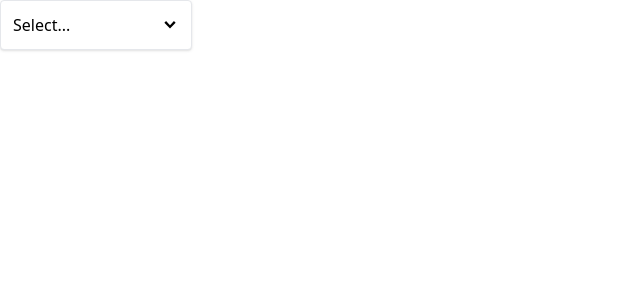
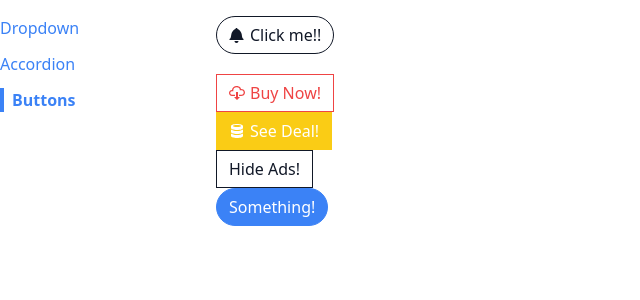
Before and after one commit to rayvafa/react-components, a React (Create React App) app: page /buttons in a window 1280 px wide. Shown: the top 300 px of the page, without its empty margins (0-640 px from the left). Built offline with nearby package versions, Linux system fonts and the light colour scheme.

Commit message:
adding navigation

```diff
--- a/src/App.js
+++ b/src/App.js
@@ -1,8 +1,25 @@
-import DropdownPage from "./pages/DropdownPage";
+import Sidebar from './components/Sidebar';
+import Route from './components/Route';
+import AccordionPage from './pages/AccordionPage';
+import DropdownPage from './pages/DropdownPage';
+import ButtonPage from './pages/ButtonPage';
 
 function App() {
   return (
-    <DropdownPage />
+    <div className="container mx-auto grid grid-cols-6 gap-4 mt-4">
+      <Sidebar />
+      <div className="col-span-5">
+        <Route path="/accordion">
+          <AccordionPage />
+        </Route>
+        <Route path="/">
+          <DropdownPage />
+        </Route>
+        <Route path="/buttons">
+          <ButtonPage />
+        </Route>
+      </div>
+    </div>
   );
 }
 
--- /dev/null
+++ b/src/components/Link.js
@@ -0,0 +1,29 @@
+import classNames from 'classnames';
+import useNavigation from '../hooks/use-navigation';
+
+function Link({ to, children, className, activeClassName }) {
+  const { navigate, currentPath } = useNavigation();
+
+  const classes = classNames(
+    'text-blue-500',
+    className,
+    currentPath === to && activeClassName
+  );
+
+  const handleClick = (event) => {
+    if (event.metaKey || event.ctrlKey) {
+      return;
+    }
+    event.preventDefault();
+
+    navigate(to);
+  };
+
+  return (
+    <a className={classes} href={to} onClick={handleClick}>
+      {children}
+    </a>
+  );
+}
+
+export default Link;
--- /dev/null
+++ b/src/components/Route.js
@@ -0,0 +1,13 @@
+import useNavigation from "../hooks/use-navigation";
+
+function Route({ path, children }) {
+  const { currentPath } = useNavigation();
+
+  if (path === currentPath) {
+    return children;
+  }
+
+  return null;
+}
+
+export default Route;
--- /dev/null
+++ b/src/components/Sidebar.js
@@ -0,0 +1,30 @@
+import Link from './Link';
+
+function Sidebar() {
+  const links = [
+    { label: 'Dropdown', path: '/' },
+    { label: 'Accordion', path: '/accordion' },
+    { label: 'Buttons', path: '/buttons' },
+  ];
+
+  const renderedLinks = links.map((link) => {
+    return (
+      <Link
+        key={link.label}
+        to={link.path}
+        className="mb-3"
+        activeClassName="font-bold border-l-4 border-blue-500 pl-2"
+      >
+        {link.label}
+      </Link>
+    );
+  });
+
+  return (
+    <div className="sticky top-0 overflow-y-scroll flex flex-col items-start">
+      {renderedLinks}
+    </div>
+  );
+}
+
+export default Sidebar;
--- /dev/null
+++ b/src/context/navigation.js
@@ -0,0 +1,32 @@
+import { createContext, useState, useEffect } from 'react';
+
+const NavigationContext = createContext();
+
+function NavigationProvider({ children }) {
+  const [currentPath, setCurrentPath] = useState(window.location.pathname);
+
+  useEffect(() => {
+    const handler = () => {
+      setCurrentPath(window.location.pathname);
+    };
+    window.addEventListener('popstate', handler);
+
+    return () => {
+      window.removeEventListener('popstate', handler);
+    };
+  }, []);
+
+  const navigate = (to) => {
+    window.history.pushState({}, '', to);
+    setCurrentPath(to);
+  };
+
+  return (
+    <NavigationContext.Provider value={{ currentPath, navigate }}>
+      {children}
+    </NavigationContext.Provider>
+  );
+}
+
+export { NavigationProvider };
+export default NavigationContext;
--- /dev/null
+++ b/src/hooks/use-navigation.js
@@ -0,0 +1,8 @@
+import { useContext } from 'react';
+import NavigationContext from '../context/navigation';
+
+function useNavigation() {
+  return useContext(NavigationContext);
+}
+
+export default useNavigation;
--- a/src/index.js
+++ b/src/index.js
@@ -1,9 +1,14 @@
 import './index.css';
 import React from 'react';
 import ReactDOM from 'react-dom/client';
+import {NavigationProvider} from "./context/navigation";
 import App from './App';
 
 const element = document.getElementById('root');
 const root = ReactDOM.createRoot(element);
 
-root.render(<App />);
+root.render(
+  <NavigationProvider>
+    <App />
+  </NavigationProvider>
+);
--- a/src/pages/ButtonPage.js
+++ b/src/pages/ButtonPage.js
@@ -2,9 +2,7 @@
 import Button from '../components/Button';
 
 function ButtonPage() {
-  const handleClick = () => {
-    console.log('Clicked!');
-  };
+  const handleClick = () => {};
 
   return (
     <div>
```
